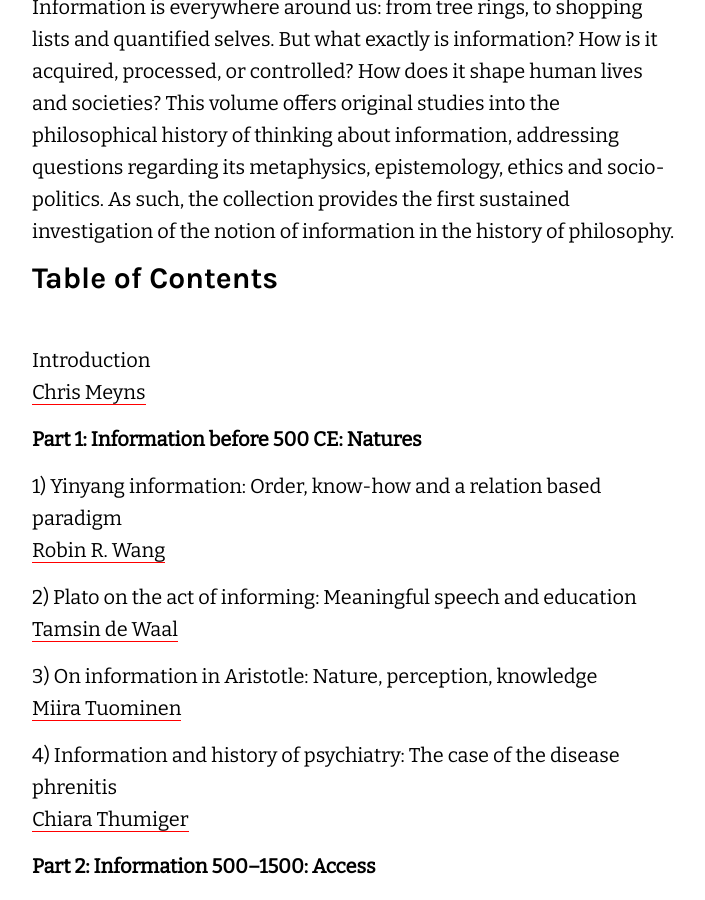
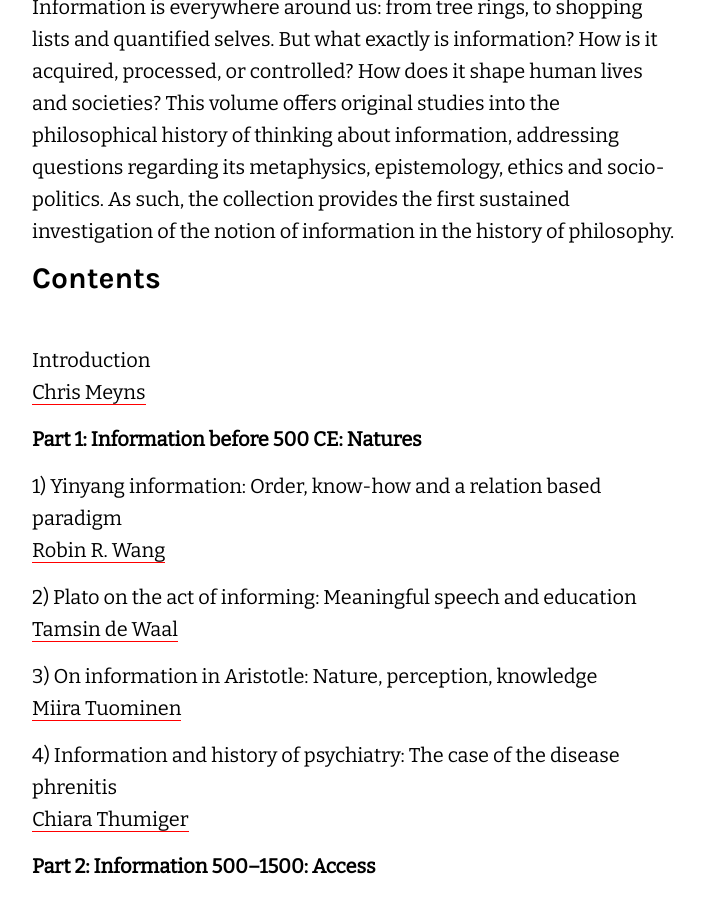
Before and after one commit to csmeyns/sidewalk, a Jekyll site: the page built from _posts/2021-06-18-information-and-the-history-of-philosophy.md, in a window 1280 px wide and 900 px high, scrolled down 747 px. Shown: the whole window, without its empty margins (313-1018 px from the left). Built offline with Jekyll 4.4.1, drawn with Linux system fonts in a browser that asks for light colours; nearby versions of some CDN libraries.

Commit message:
update heading in information volume post

```diff
--- a/_posts/2021-06-18-information-and-the-history-of-philosophy.md
+++ b/_posts/2021-06-18-information-and-the-history-of-philosophy.md
@@ -15,7 +15,7 @@ keywords: information, history, philosophy, history of science
 
 Information is everywhere around us: from tree rings, to shopping lists and quantified selves. But what exactly is information? How is it acquired, processed, or controlled? How does it shape human lives and societies? This volume offers original studies into the philosophical history of thinking about information, addressing questions regarding its metaphysics, epistemology, ethics and socio-politics. As such, the collection provides the first sustained investigation of the notion of information in the history of philosophy.
 
-### Table of Contents
+### Contents
 
 - Introduction
 - [Chris Meyns](https://chrismeyns.xyz)
```
